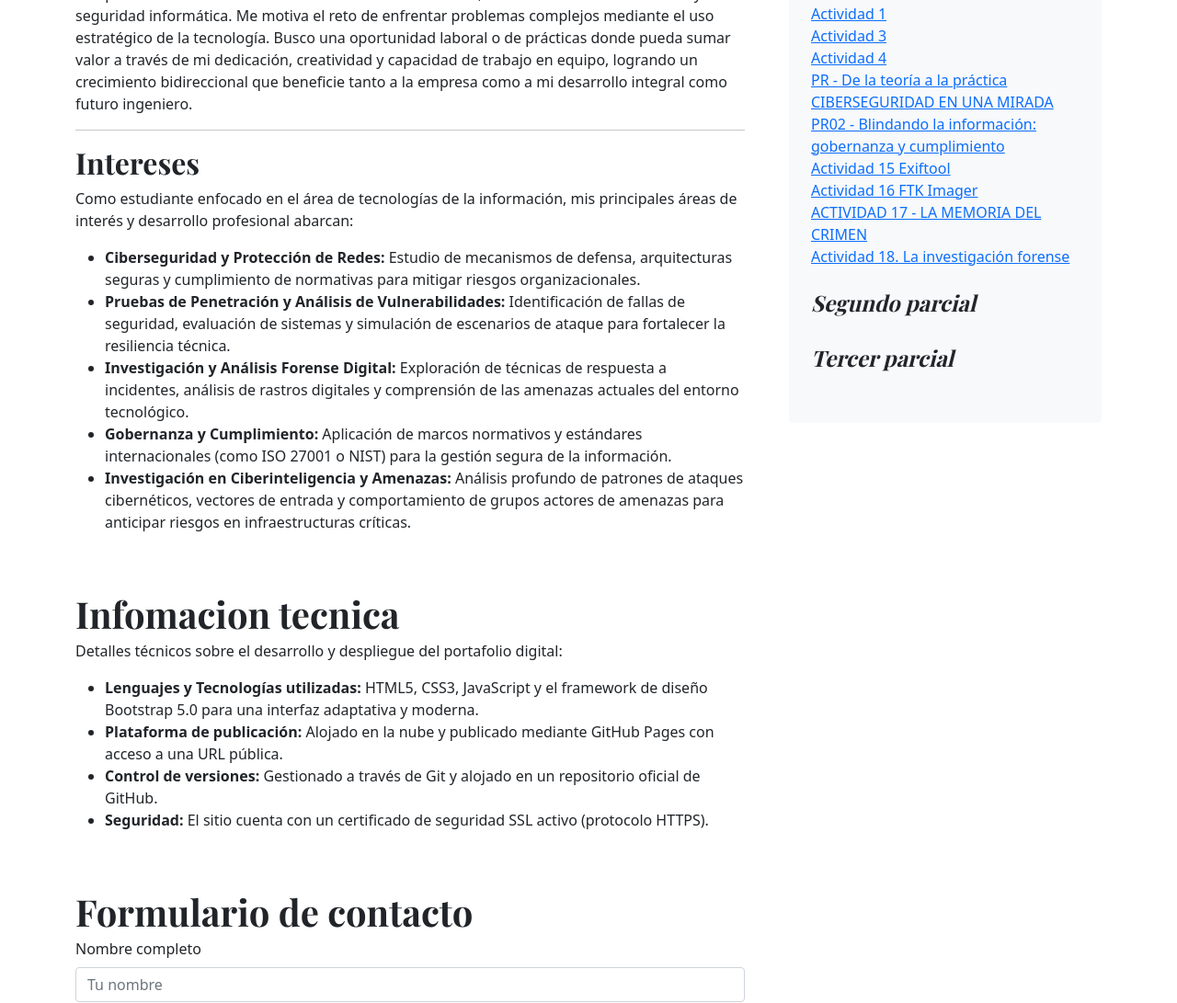
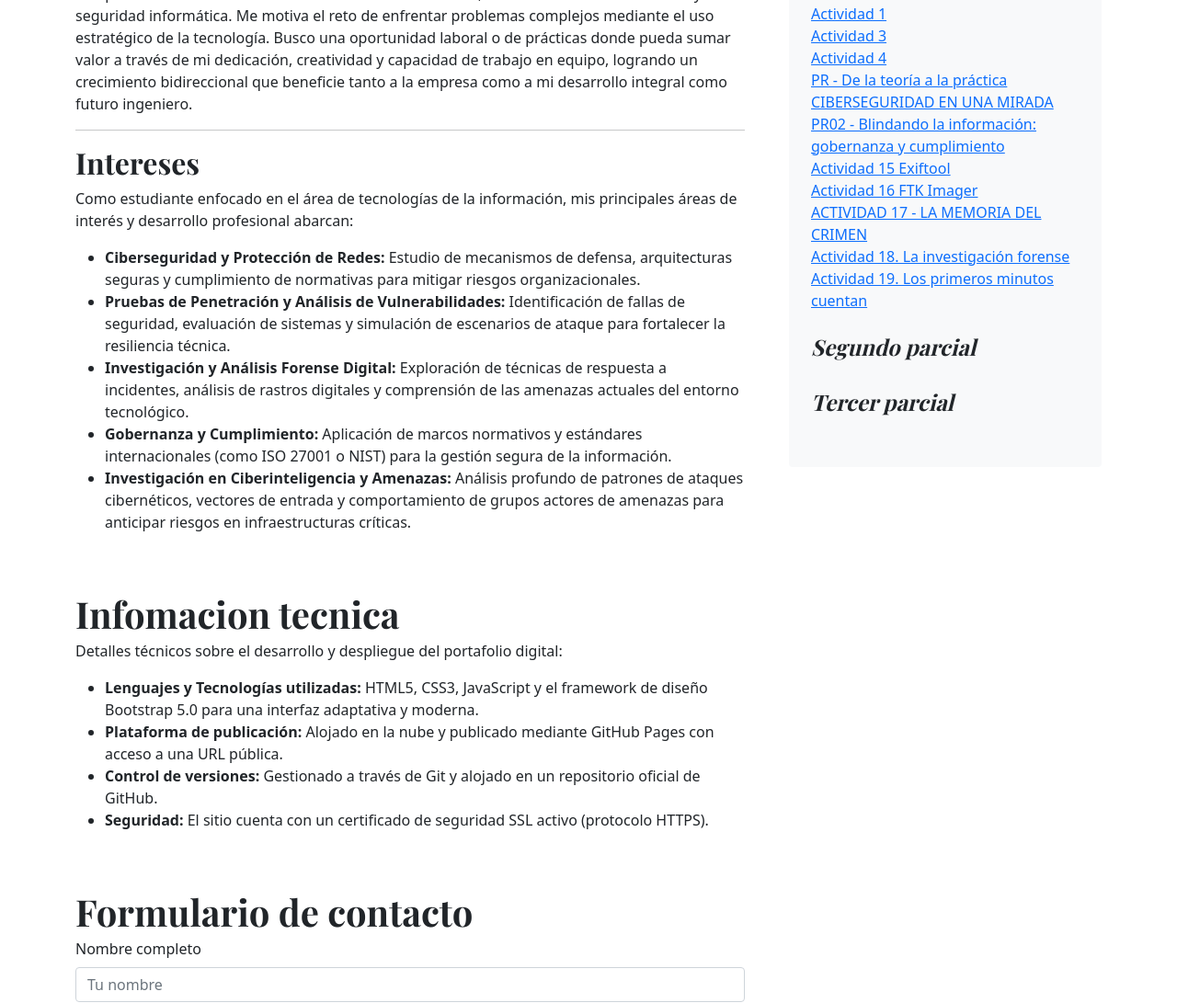
Before and after one commit to charlyxuxus/Portafolio, a plain HTML site: page index.html in a window 1280 px wide. Shown: the part 1108-2199 px from the top of the page at 92% size. Drawn offline with nearby package versions, Linux system fonts and the light colour scheme.

Commit message:
Update index.html

```diff
--- a/index.html
+++ b/index.html
@@ -329,6 +329,7 @@ creciendo personal y profesionalmente.</p>-->
             <li><a href="act16.html">Actividad 16 FTK Imager</a></li>
             <li><a href="act17.html">ACTIVIDAD 17 - LA MEMORIA DEL CRIMEN</a></li>
             <li><a href="act18.html">Actividad 18. La investigación forense</a></li>
+            <li><a href="act19.html">Actividad 19. Los primeros minutos cuentan</a></li>
           </ol><br>
           <h4 class="fst-italic">Segundo parcial</h4><br>
           <h4 class="fst-italic">Tercer parcial</h4><br>
```
